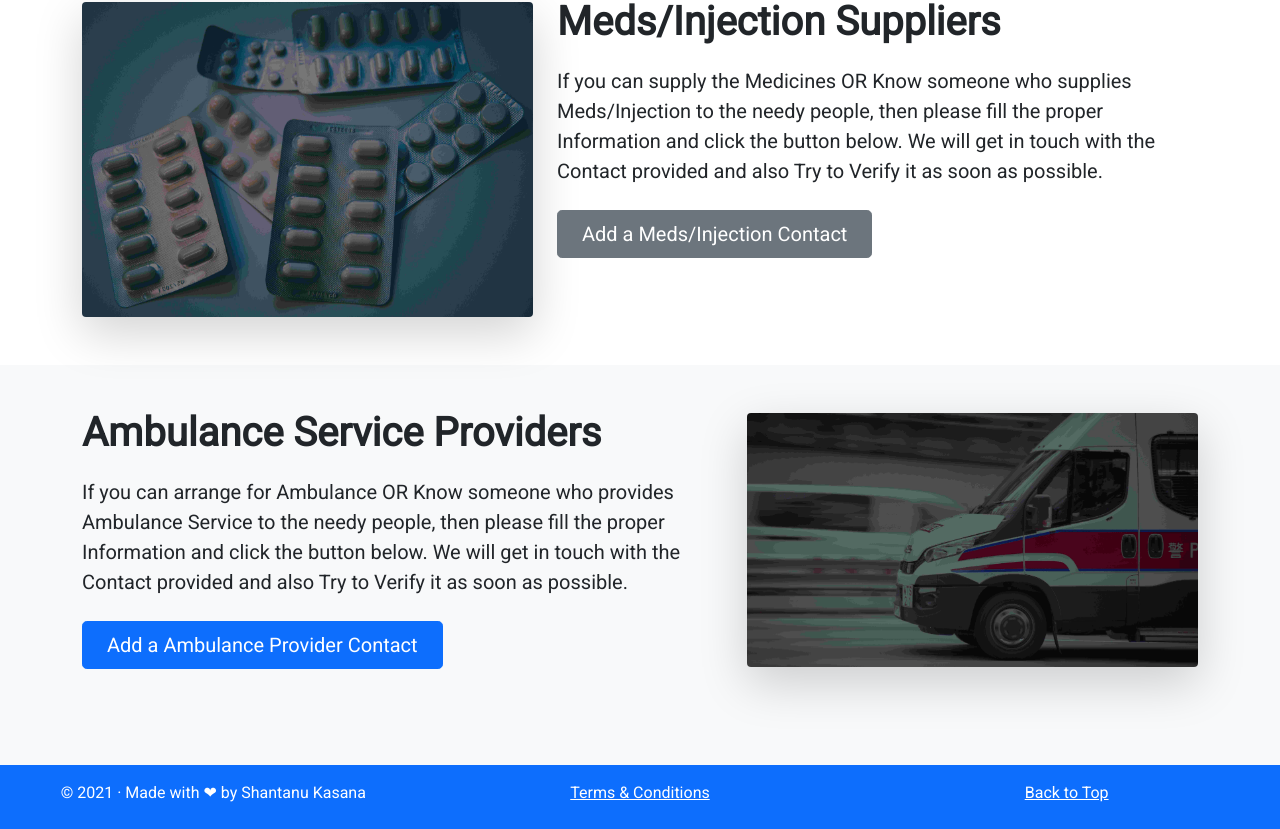
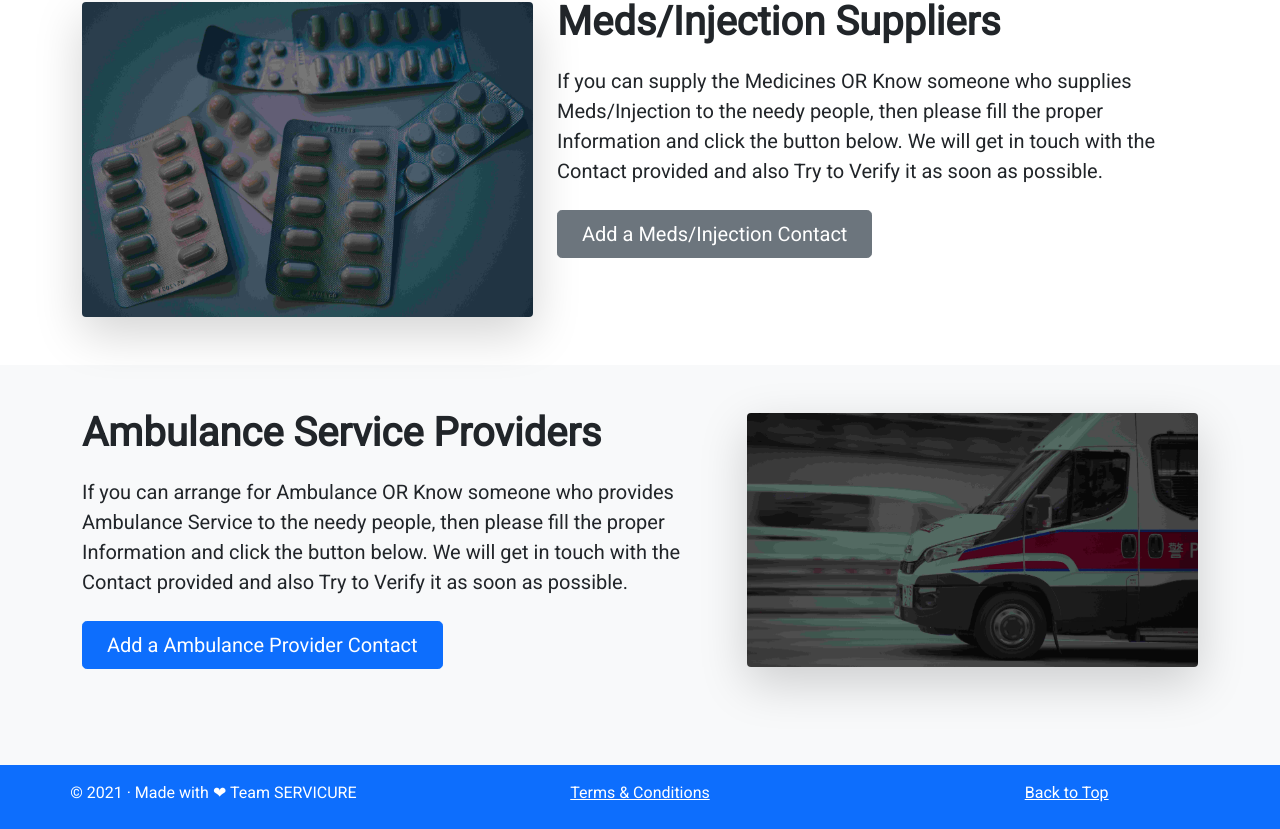
Before and after one commit to aLamba570/Medi_Plus_health_Assistance, a React (Create React App) app in the folder frontend/: page / in a window 1280 px wide. Shown: the part 2974-3803 px from the top of the page. Built offline with nearby package versions, Linux system fonts and the light colour scheme.

Commit message:
Update Footer.jsx

```diff
--- a/frontend/src/components/Footer/Footer.jsx
+++ b/frontend/src/components/Footer/Footer.jsx
@@ -13,7 +13,7 @@ const Footer = () => {
         <div className=" foot row pt-3 pb-2">
             <div className="col-4 d-flex justify-content-around align-items-center">
                 <p className="text-white">
-                    &copy; 2021 &middot; Made with ❤ by Shantanu Kasana
+                    &copy; 2021 &middot; Made with ❤ Team SERVICURE
                 </p>
             </div>
 
```
